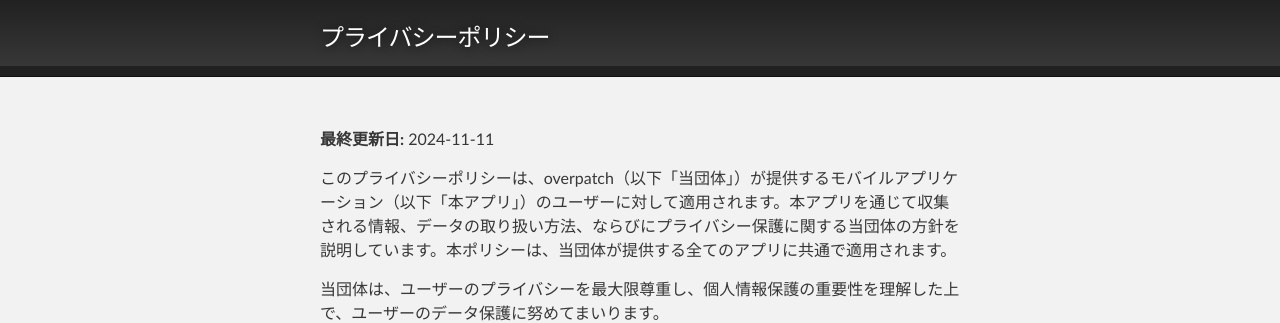
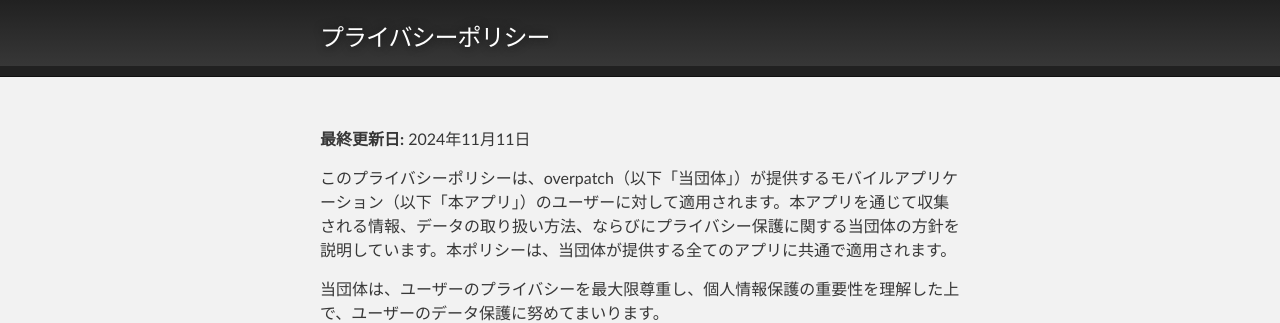
Before and after one commit to over-patch/privacy, a Jekyll site: the page built from docs/index.md, in a window 1280 px wide and 900 px high. Shown: the top 323 px of the window. Built offline with Jekyll 4.4.1, drawn with Linux system fonts in a browser that asks for light colours; some of the changed text lies outside the part shown.

Commit message:
:memo: Update docs

```diff
--- a/docs/_config.yml
+++ b/docs/_config.yml
@@ -1,2 +1,3 @@
 title: プライバシーポリシー
+copyright: © 2024 overpatch
 theme: jekyll-theme-slate
--- a/docs/_layouts/default.html
+++ b/docs/_layouts/default.html
@@ -32,7 +32,7 @@
     <!-- FOOTER  -->
     <div id="footer_wrap" class="outer">
       <footer class="inner">
-        <p class="copyright">overpatch</p>
+        <p class="copyright">{{ site.copyright }}</p>
       </footer>
     </div>
   </body>
--- a/docs/index.md
+++ b/docs/index.md
@@ -2,7 +2,7 @@
 layout: default
 ---
 
-**最終更新日:** {{ site.time | date: "%Y-%m-%d" }}
+**最終更新日:** {{ site.time | date: "%Y年%m月%d日" }}
 
 このプライバシーポリシーは、overpatch（以下「当団体」）が提供するモバイルアプリケーション（以下「本アプリ」）のユーザーに対して適用されます。本アプリを通じて収集される情報、データの取り扱い方法、ならびにプライバシー保護に関する当団体の方針を説明しています。本ポリシーは、当団体が提供する全てのアプリに共通で適用されます。
 
```
